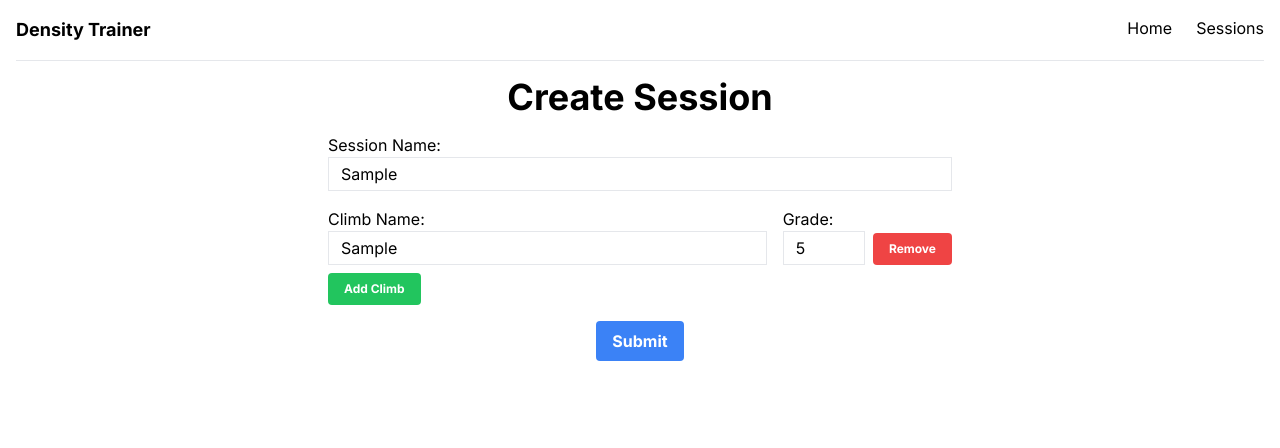
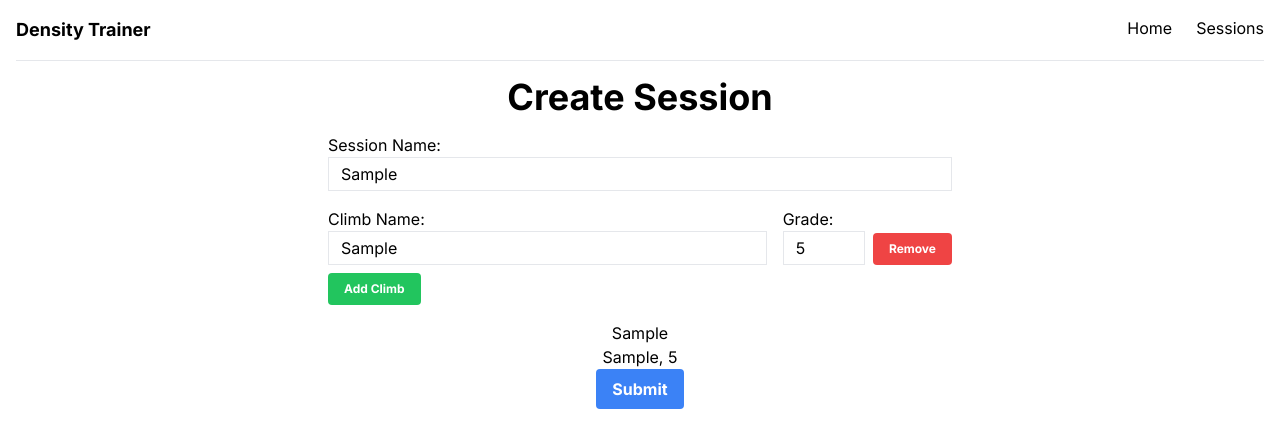
Before and after one commit to kylemcguire35/density-counter, a Next.js app: page /sessions/new in a window 1280 px wide. Both pictures are taken after typing "Sample", "Sample", "5" into the empty fields and a click on the button "Add Climb". Shown: the top 448 px of the page. Built offline with nearby package versions, Linux system fonts and the light colour scheme.

Commit message:
passing useState hooks

```diff
--- a/src/app/components/forms/FormComponent.tsx
+++ b/src/app/components/forms/FormComponent.tsx
@@ -1,25 +1,27 @@
 "use client";
-import { useState } from "react";
 
-export default function FormComponent() {
-  const [formData, setFormData] = useState({
-    session: "",
-  });
+interface Climb {
+  climb: string;
+  grade: number;
+}
+interface FormProps {
+  setSession: (string: string) => void;
+  climbs: { climb: string; grade: number }[];
+  setClimbs: (data: Climb) => void;
+}
 
-  const [climbs, setClimbs] = useState<{ climb: string; grade: number }[]>([]);
-
+export default function FormComponent({
+  setSession,
+  climbs,
+  setClimbs,
+}: FormProps) {
   function onSubmit(e: any) {
     e.preventDefault();
 
-    setFormData({ session: e.target.session.value });
-    setClimbs((climbs) => [
-      ...climbs,
-      { climb: e.target.climb.value, grade: e.target.grade.value },
-    ]);
+    setSession(e.target.session.value);
+    setClimbs({ climb: e.target.climb.value, grade: e.target.grade.value });
   }
 
-  console.log(formData);
-  console.log("these climbs: ", climbs);
   return (
     <form className="w-full lg:w-1/2" onSubmit={onSubmit}>
       <div className="my-4">
--- a/src/app/sessions/new/page.tsx
+++ b/src/app/sessions/new/page.tsx
@@ -1,10 +1,45 @@
+"use client";
+
 import FormComponent from "@/app/components/forms/FormComponent";
+import { useState } from "react";
 
 export default function NewSession() {
+  const [session, setSession] = useState({
+    session: "",
+  });
+  const handlerSessionName = (data: string) => {
+    console.log("ping");
+    setSession({ session: data });
+  };
+
+  const [climbs, setClimbs] = useState<{ climb: string; grade: number }[]>([]);
+
+  const handleAddClimbs = (data: any) => {
+    setClimbs((climbs: any) => [
+      ...climbs,
+      { climb: data.climb, grade: data.grade },
+    ]);
+  };
+  var climbNames = climbs.map(function (i, idx) {
+    return (
+      <div key={idx} className="climbName">
+        {i.climb}, {i.grade}
+      </div>
+    );
+  });
+
+  console.log(climbNames);
+  console.log("all climbs", climbs);
   return (
     <div className="flex flex-col items-center justify-center py-4">
       <h1 className="text-4xl font-bold">Create Session</h1>
-      <FormComponent />
+      <FormComponent
+        setSession={handlerSessionName}
+        climbs={climbs}
+        setClimbs={handleAddClimbs}
+      />
+      <div>{session.session}</div>
+      {climbNames}
       <button className="bg-blue-500 hover:bg-blue-700 text-white font-bold py-2 px-4 rounded">
         Submit
       </button>
```
